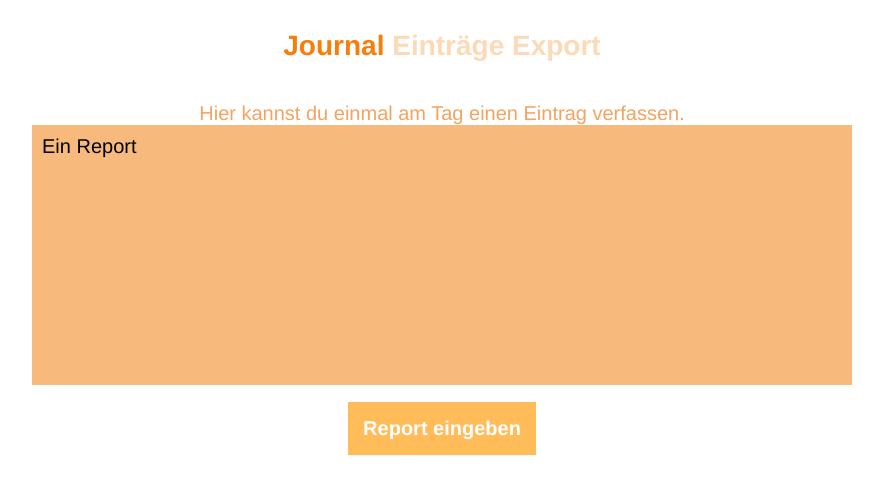
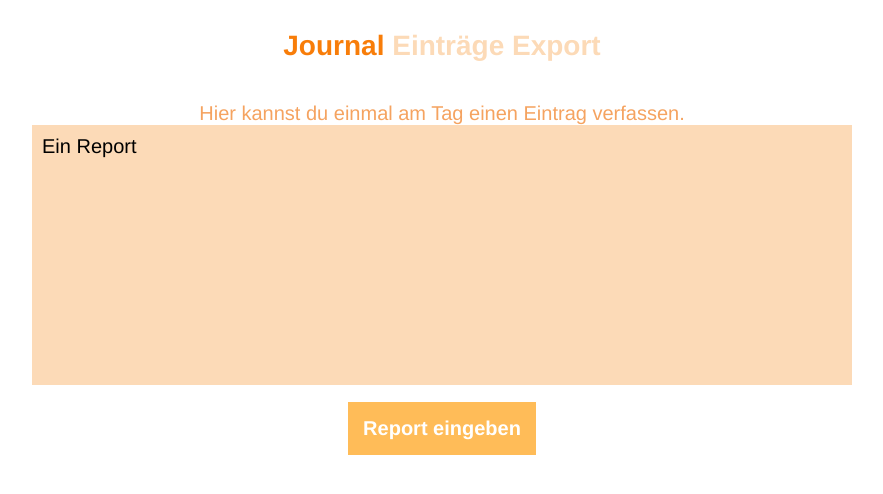
Before and after one commit to auxdevelopment/gratitude-reporter, a Vue app in the folder gratitude-reporter-app/: page /reports in a window 1280 px wide. Shown: the top 494 px of the page, without its empty margins (198-1081 px from the left). Built offline with nearby package versions, Linux system fonts and the light colour scheme; a web font is replaced by a local one.

Commit message:
Color change
Change Textarea color to the same as the journal textarea

```diff
--- a/gratitude-reporter-app/src/App.vue
+++ b/gratitude-reporter-app/src/App.vue
@@ -78,7 +78,7 @@ button {
 }
 
 textarea {
-  background-color: #f8ba7c;
+  background-color: #fcdab7;
   border: none;
 
   resize: none;
```
